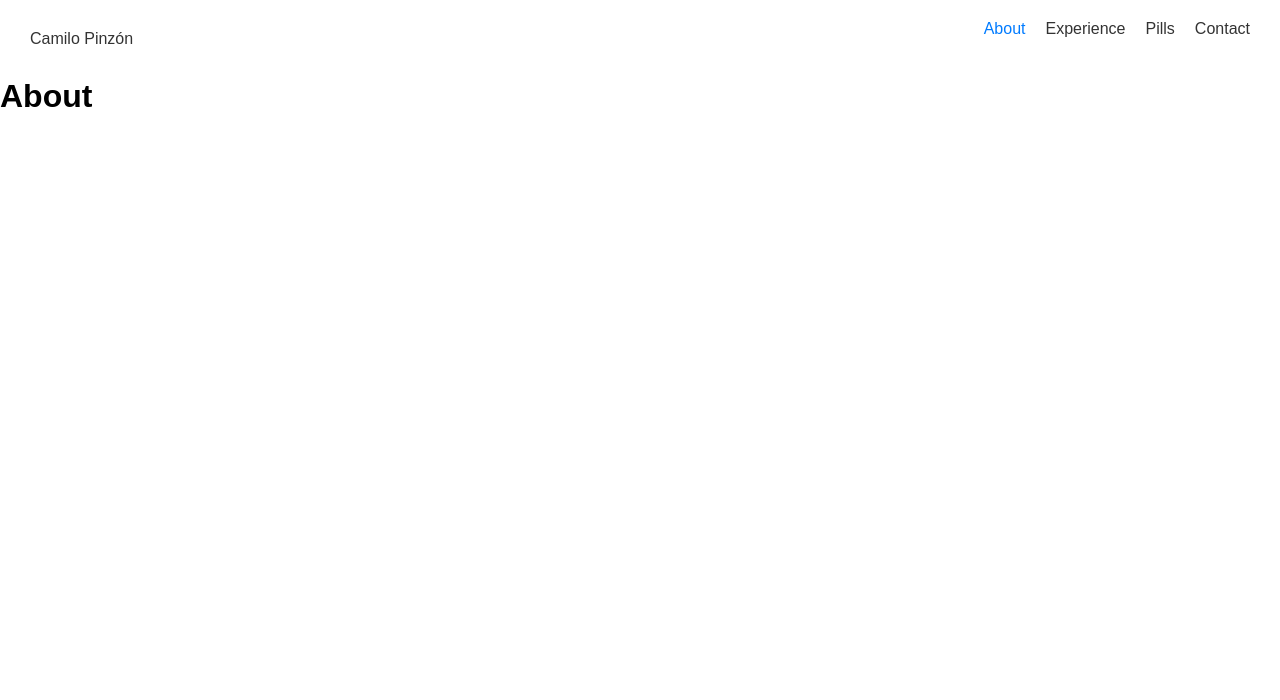
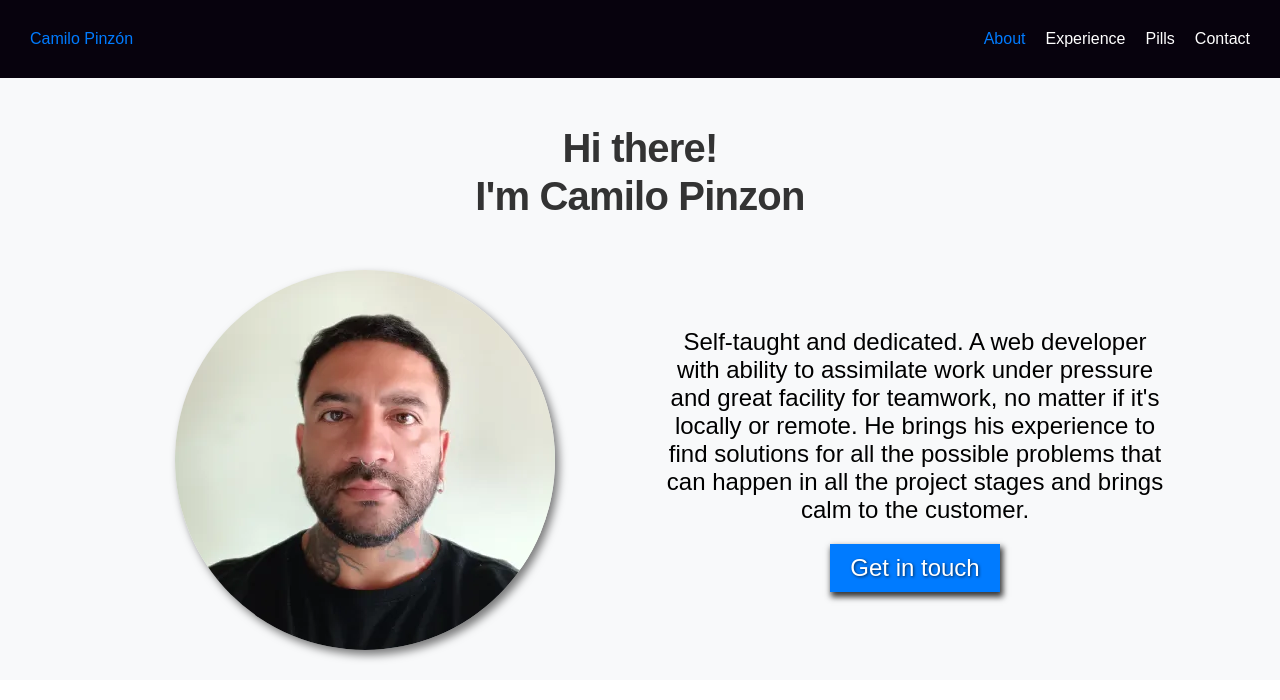
Before and after one commit to CamiloPinzon/camilopinzon.tech, a React (Vite) app: page / in a window 1280 px wide. Shown: the top 700 px of the page. Built offline with nearby package versions, Linux system fonts and the light colour scheme.

Commit message:
About introduction and some menu fixes

```diff
--- a/src/components/MainMenu/MainMenu.component.tsx
+++ b/src/components/MainMenu/MainMenu.component.tsx
@@ -50,7 +50,9 @@ const MainMenu = () => {
 					</li>
 				</ul>
 			</nav>
-			<Outlet />
+			<div className="outlet">
+				<Outlet />
+			</div>
 		</>
 	);
 };
--- a/src/components/MainMenu/MainMenu.styles.scss
+++ b/src/components/MainMenu/MainMenu.styles.scss
@@ -1,19 +1,17 @@
 .main-menu {
     display: flex;
     justify-content: space-between;
+    align-items: center;
     padding: 20px;
+    background-color: rgb(7, 2, 13);
 
     .siteNmae {
         padding: 10px;
 
         a {
-            color: #333;
+            color: #007bff;
             text-decoration: none;
             transition: color 0.3s ease;
-
-            &:hover {
-                color: #007bff;
-            }
         }
     }
 
@@ -38,7 +36,7 @@
             margin: 0 10px;
 
             a {
-                color: #333;
+                color: #FFF;
                 text-decoration: none;
                 transition: color 0.3s ease;
 
@@ -49,6 +47,11 @@
             }
         }
     }
+}
+
+.outlet {
+    background-color: #f8f9fa;
+    padding-block: 30px;
 }
 
 .centered {
@@ -69,7 +72,6 @@
             justify-content: center;
 
             a {
-                color: #333;
                 text-decoration: none;
                 transition: color 0.3s ease;
 
@@ -103,10 +105,6 @@
 
         li {
             margin: 10px 0;
-
-            a {
-                color: #333;
-            }
         }
     }
 }
--- /dev/null
+++ b/src/components/greeting/Greeting.component.tsx
@@ -0,0 +1,15 @@
+import "./Greeting.styles.scss";
+
+const Greeting = () => {
+	return (
+		<div className="greeting">
+			<h1>
+				Hi there!
+				<br />
+				I'm Camilo Pinzon
+			</h1>
+		</div>
+	);
+};
+
+export default Greeting;
--- /dev/null
+++ b/src/components/greeting/Greeting.styles.scss
@@ -0,0 +1,11 @@
+.greeting {
+    h1 {
+        text-align: center;
+        font-size: 2.5rem;
+        line-height: 1.2;
+        font-weight: 800;
+        letter-spacing: -0.05rem;
+        margin: 1rem 0;
+        color: #333;
+    }
+}
--- /dev/null
+++ b/src/components/introduction/introduction.component.tsx
@@ -0,0 +1,26 @@
+import ProfilePicture from "../../assets/profile-pic.webp";
+import "./introduction.styles.scss";
+
+const Introduction = () => {
+	return (
+		<section className="introduction">
+			<div className="introduction__item">
+				<img src={ProfilePicture} alt="camilo pinzon" />
+			</div>
+			<div className="introduction__item">
+				<div className="introduction__item__content">
+					<p>
+						Self-taught and dedicated. A web developer with ability to
+						assimilate work under pressure and great facility for teamwork, no
+						matter if it's locally or remote. He brings his experience to find
+						solutions for all the possible problems that can happen in all the
+						project stages and brings calm to the customer.
+					</p>
+					<button className="introduction__item__btn">{"Get in touch"}</button>
+				</div>
+			</div>
+		</section>
+	);
+};
+
+export default Introduction;
--- /dev/null
+++ b/src/components/introduction/introduction.styles.scss
@@ -0,0 +1,58 @@
+.introduction {
+    display: flex;
+    flex-wrap: wrap;
+    justify-content: center;
+    margin-top: 50px;
+
+    &__item {
+        flex: 1 1 50%;
+        display: flex;
+        align-items: center;
+        justify-content: space-around;
+        max-width: 550px;
+
+        &__content {
+            padding: 20px;
+            display: flex;
+            flex-direction: column;
+            justify-content: center;
+            align-items: center;
+
+            p {
+                font-size: 1.5rem;
+                text-align: center;
+            }
+        }
+
+        & img {
+            aspect-ratio: 1/1;
+            display: flex;
+            justify-content: center;
+            align-items: center;
+            border-radius: 50%;
+            box-shadow: rgba(0, 0, 0, 0.5) 4px 5px 9px 0px;
+        }
+
+        &__btn {
+            background-color: #007bff;
+            color: #FFF;
+            padding: 10px 20px;
+            border: none;
+            font-size: 1.5rem;
+            text-shadow: 1px 1px 3px rgba(0, 0, 0, 0.65);
+            box-shadow: 6px 4px 17px 2px rgba(0, 0, 0, 0.78);
+            -webkit-box-shadow: 2px 4px 6px 1px rgba(0, 0, 0, 0.78);
+            -moz-box-shadow: 6px 4px 17px 2px rgba(0, 0, 0, 0.78);
+            margin-top: 20px;
+            cursor: pointer;
+        }
+    }
+}
+
+@media (max-width: 768px) {
+    .introduction {
+        &__item {
+            flex: 1 1 100%;
+        }
+    }
+}
--- a/src/pages/about/about.tsx
+++ b/src/pages/about/about.tsx
@@ -1,8 +1,12 @@
+import Greeting from "../../components/greeting/Greeting.component";
+import Introduction from "../../components/introduction/introduction.component";
+
 const AboutPage = () => {
 	return (
-		<div>
-			<h1>About</h1>
-		</div>
+		<main className="about-page">
+			<Greeting />
+			<Introduction />
+		</main>
 	);
 };
 
```
Also changed, not shown: src/assets/profile-pic.webp (added), src/assets/profile_picture.jpeg (added).
